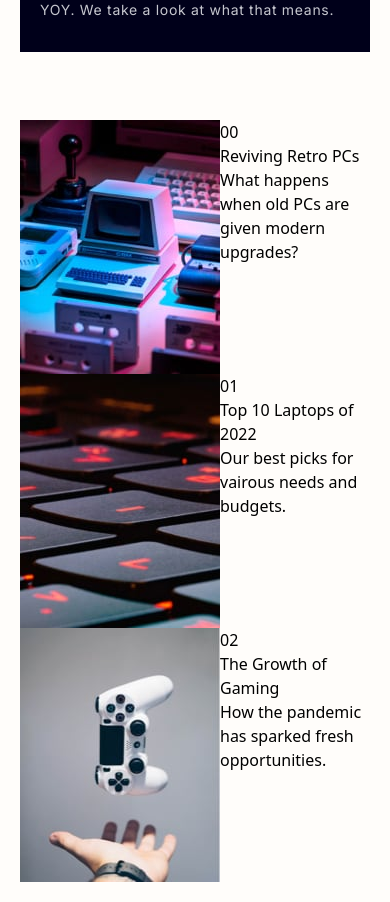
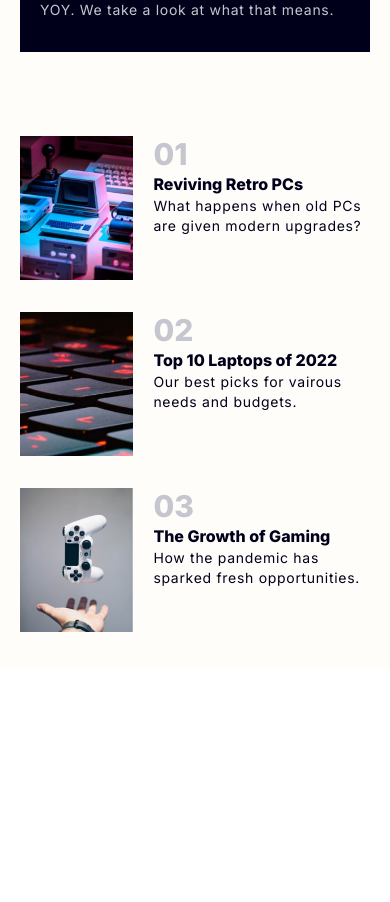
Before and after one commit to MohammedAliHussein/news-homepage, a SvelteKit app: page / in a window 390 px wide. Shown: the part 1208-2110 px from the top of the page. After the commit the page ends 1876 px from the top, so only its background shows below. Built offline with nearby package versions, Linux system fonts and the light colour scheme.

Commit message:
nearly done mobile

```diff
--- a/src/sections/top-stories/Story.svelte
+++ b/src/sections/top-stories/Story.svelte
@@ -5,11 +5,11 @@
   export let image = null;
 </script>
 
-<div class="flex">
-  <img src={image} alt={`${title}-image`}>
-  <div>
-    <p>{index}</p>
-    <p>{title}</p>
-    <p>{subText}</p>
+<div class="flex py-4">
+  <img src={image} alt={`${title}-image`} class="object-fit h-36">
+  <div class="flex-col items-stretch pl-5">
+    <p class="font-inter text-grayish_blue text-3xl font-extrabold">{index}</p>
+    <p class="font-inter text-very_dark_blue text-l font-extrabold">{title}</p>
+    <p class="font-inter text-very_dark_blue text-sm tracking-wider line-4">{subText}</p>
   </div>
 </div>
--- a/src/sections/top-stories/TopStories.svelte
+++ b/src/sections/top-stories/TopStories.svelte
@@ -25,6 +25,6 @@
 
 <div class="flex-col">
   {#each stories as story, i }
-    <Story index={`0${i}`} title={story.title} subText={story.subText} image={story.image} />
+    <Story index={`0${i + 1}`} title={story.title} subText={story.subText} image={story.image} />
   {/each}
 </div>
```
